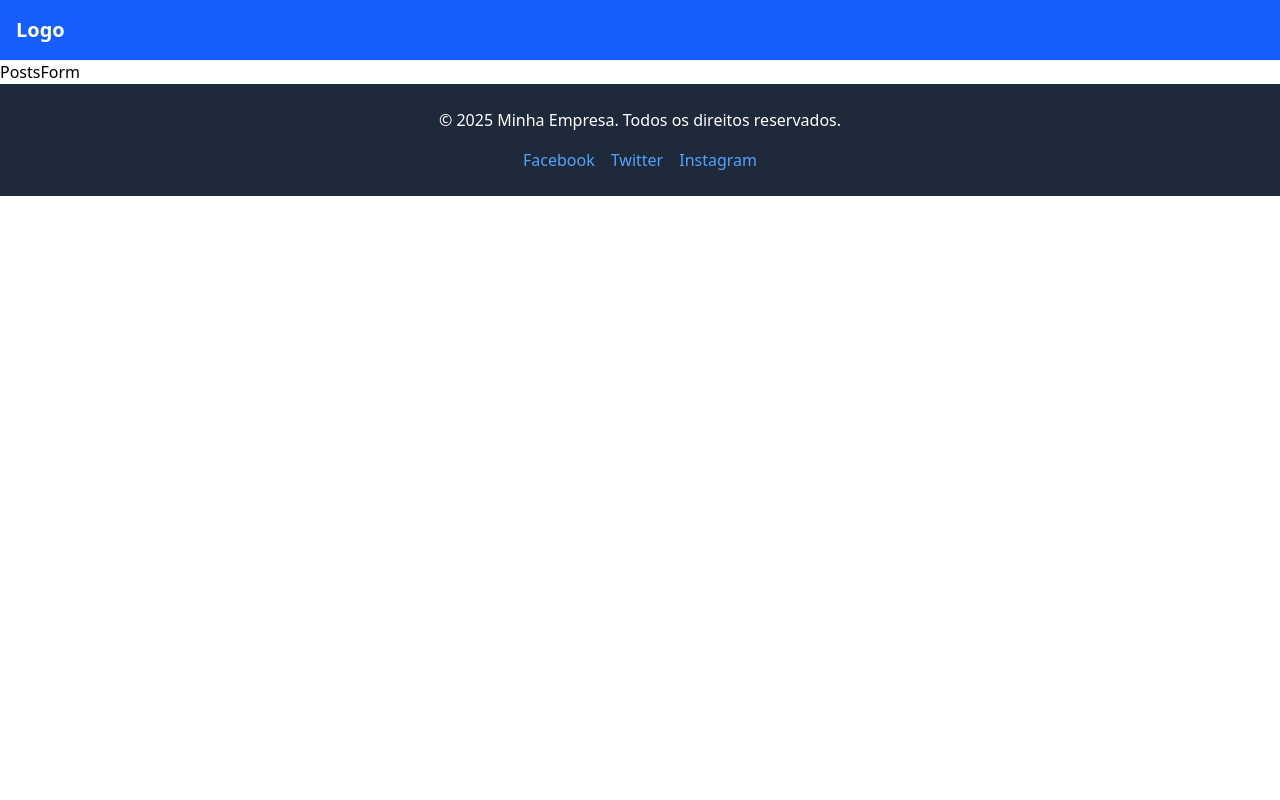
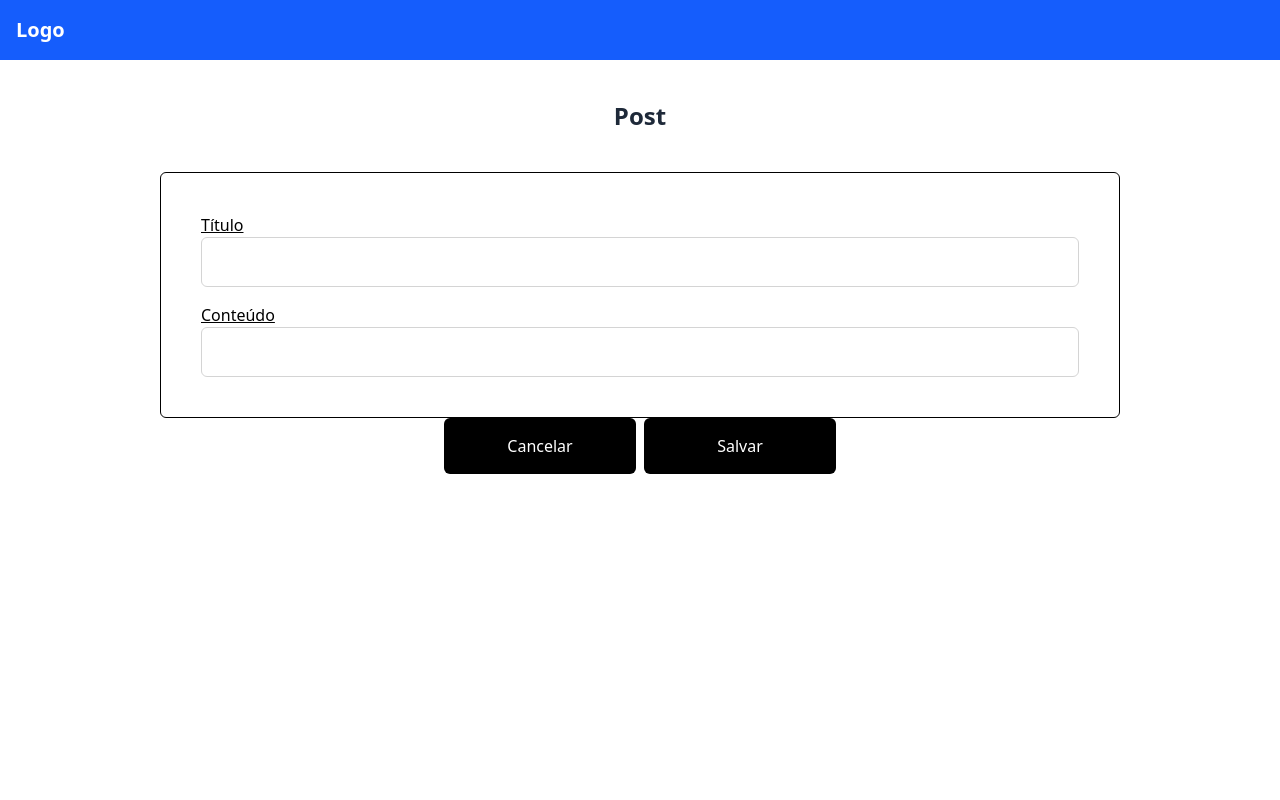
Before and after one commit to SidiJr/projeto-blog, a React (Vite) app: page /posts/form in a window 1280 px wide. Shown: the top 800 px of the page. Built offline with nearby package versions, Linux system fonts and the light colour scheme.

Commit message:
feat: :zap: Formulário e Base do Axios
Formulário e Base do Axios

```diff
--- /dev/null
+++ b/src/api/axios.jsx
@@ -0,0 +1,8 @@
+import axios from 'axios';
+
+// Configuração base do Axios
+const api = axios.create({
+  baseURL: 'http://localhost:3000/api',
+});
+
+export default api;
--- a/src/components/Constructor/Navbar.jsx
+++ b/src/components/Constructor/Navbar.jsx
@@ -4,7 +4,9 @@ const Navbar = () => {
   return (
     <nav className="bg-blue-600 p-4">
       <div className="container mx-auto flex justify-between items-center">
-        <div className="text-white text-xl font-semibold">Logo</div>
+        <div className="text-white text-xl font-semibold">
+          <a href="/">Logo</a>
+        </div>
         {/* <div className="space-x-6">
           <a href="/" className="text-white hover:text-blue-300">
             Home
--- /dev/null
+++ b/src/components/Constructor/Texts.jsx
@@ -0,0 +1,25 @@
+// Fundo principal: bg-gray-50
+
+// Sidebar/Menu: bg-gray-900 (para o fundo) e text-white (para o texto)
+
+// Texto principal: text-gray-800
+
+// Texto secundário: text-gray-500
+
+// Botão primário: bg-indigo-600, hover:bg-indigo-700, text-white
+
+// Botão secundário: bg-gray-200, hover:bg-gray-300, text-gray-800
+
+// Alerta de sucesso: bg-green-500, text-white
+
+// Alerta de erro: bg-red-500, text-white
+
+// Link/Ação secundária: text-indigo-500, hover:text-indigo-700
+
+export const Title = ({ title }) => {
+  return <p className="text-2xl font-semibold text-gray-800 p-10">{title}</p>;
+};
+
+export const Text = ({ text }) => {
+  return <p className="text-base text-gray-500">{text}</p>;
+};
--- /dev/null
+++ b/src/components/Form/Button.jsx
@@ -0,0 +1,28 @@
+import clsx from 'clsx';
+import React from 'react';
+
+const BaseButton = ({ isForm, text, buttonClass }) => {
+  const baseButtonClass = "bg-black text-white px-4 py-4 rounded-md w-48";
+  const transitionClass = "transition duration-300 transform";
+  const hoverClass = "hover:scale-105 hover:bg-gray-800";
+  const focusClass = "focus:outline-none focus:ring-2 focus:ring-offset-2 focus:ring-black";
+  const activeClass = "active:scale-95";
+
+  return (
+    <button
+      type={isForm ? 'submit' : 'button'}
+      className={clsx(
+        baseButtonClass,
+        transitionClass,
+        hoverClass,
+        focusClass,
+        activeClass,
+        buttonClass
+      )}
+    >
+      {text}
+    </button>
+  );
+};
+
+export default BaseButton;
--- a/src/components/Form/Form.jsx
+++ b/src/components/Form/Form.jsx
@@ -1,12 +1,61 @@
-import React from 'react'
-import Button from '../Constructor/Button'
+import clsx from "clsx";
+import { useForm } from "../../contexts/FormContext";
+import BaseButton from "./Button";
+import Input from "./Input";
+import { Text, Title } from "../Constructor/Texts";
 
-const Form = () => {
+// Necessário passar um array de objetos com os fields e a função de submit
+const Form = ({ fields, onSubmit, buttonText, title }) => {
+  const { formData, updateFormData } = useForm();
+
+  const handleChange = (e) => {
+    const { name, value } = e.target;
+    updateFormData(name, value);
+  };
+
+  const handleSubmit = () => {
+    //aqui vai ser enviado os dados para o back
+  };
+
+  console.log("formData: ", formData);
+
   return (
-    <form action="">
-      <Button />
-    </form>
-  )
-}
+    //Envolve todo o componente
 
-export default Form
+    <section className={clsx("w-full flex flex-col items-center h-screen")}>
+      <Title title={title} />
+      <form
+        className="w-full flex flex-col items-center"
+        onSubmit={handleSubmit}
+      >
+        {/* Envolve os campos */}
+        <div
+          className={clsx(
+            "flex flex-col border bg-white p-10 gap-4 rounded-md w-3/4"
+          )}
+        >
+          {fields.map((field) => (
+            // Envolve cada campo
+            <div key={field.name}>
+              <Input
+                name={field.name}
+                type={field.type}
+                value={formData[field.name] || ""}
+                onChange={handleChange}
+                required={field.required}
+                label={field.label}
+              />
+            </div>
+          ))}
+        </div>
+
+        <div className="flex gap-2">
+          <BaseButton text={"Cancelar"} />
+          <BaseButton isForm text={buttonText ?? "Salvar"} />
+        </div>
+      </form>
+    </section>
+  );
+};
+
+export default Form;
--- a/src/components/Form/Input.jsx
+++ b/src/components/Form/Input.jsx
@@ -1,9 +1,29 @@
-import React from 'react'
+import clsx from "clsx";
+import React from "react";
 
-const Input = () => {
+const Input = ({ label, type, name, value, onChange, required, textArea }) => {
   return (
-    <input />
-  )
-}
+    <div>
+      {label && (
+        <label className={clsx("w-full underline")} htmlFor={name}>
+          {label}
+        </label>
+      )}
+      <input
+        className={clsx(
+          "border border-neutral-300 rounded-md w-full py-3 px-4 text-gray-700 placeholder-gray-400",
+          "transition-all duration-300 ease-in-out transform focus:outline-none focus:ring-2 focus:ring-blue-500 focus:border-blue-500",
+          "hover:shadow-md hover:border-blue-400"
+        )}
+        type={type}
+        name={name}
+        id={name}
+        value={value}
+        onChange={onChange}
+        required={required}
+      />
+    </div>
+  );
+};
 
-export default Input
+export default Input;
--- a/src/components/Form/Label.jsx
+++ /dev/null
@@ -1,9 +0,0 @@
-import React from 'react'
-
-const Label = () => {
-  return (
-    <label></label>
-  )
-}
-
-export default Label
--- /dev/null
+++ b/src/contexts/FormContext.jsx
@@ -0,0 +1,25 @@
+import React, { createContext, useState, useContext } from 'react';
+
+const FormContext = createContext();
+
+export const FormProvider = ({ children }) => {
+
+  const [formData, setFormData] = useState({});
+
+  const updateFormData = (field, value) => {
+    setFormData(prevData => ({
+      ...prevData,
+      [field]: value
+    }));
+  };
+
+  return (
+    <FormContext.Provider value={{ formData, updateFormData }}>
+      {children}
+    </FormContext.Provider>
+  );
+};
+
+export const useForm = () => {
+  return useContext(FormContext);
+};
--- a/src/pages/Categories/CategoriesForm.jsx
+++ b/src/pages/Categories/CategoriesForm.jsx
@@ -1,9 +1,28 @@
-import React from 'react'
+import React from "react";
+import { FormProvider } from "../../contexts/FormContext";
+import Form from "../../components/Form/Form";
 
-const CategoriesForm = () => {
+const PostsForm = () => {
+  const fields = [
+    {
+      name: "categoria",
+      type: "text",
+      label: "Categoria",
+      required: true,
+    },
+    {
+      name: "descricao",
+      type: "text",
+      label: "Descrição",
+      required: true,
+    },
+  ];
+
   return (
-    <div>CategoriesForm</div>
-  )
-}
+    <FormProvider>
+      <Form fields={fields} title={"Post"} />
+    </FormProvider>
+  );
+};
 
-export default CategoriesForm
+export default PostsForm;
--- a/src/pages/Home.jsx
+++ b/src/pages/Home.jsx
@@ -3,7 +3,7 @@ import Button from "../components/Constructor/Button";
 
 function Home() {
   return (
-    <main className="flex-grow bg-gray-100 flex min-h-screen">
+    <main className="flex-grow flex min-h-screen">
       <div className="container mx-auto text-center grid grid-cols-2 max-h-48 mt-20">
         <div className="m-2 grid grid-rows-2 gap-3">
           <Button href="posts" children="Listar Posts" />
--- a/src/pages/Posts/PostsForm.jsx
+++ b/src/pages/Posts/PostsForm.jsx
@@ -1,9 +1,28 @@
-import React from 'react'
+import React from "react";
+import { FormProvider } from "../../contexts/FormContext";
+import Form from "../../components/Form/Form";
 
 const PostsForm = () => {
+  const fields = [
+    {
+      name: "titulo",
+      type: "text",
+      label: "Título",
+      required: true,
+    },
+    {
+      name: "conteudo",
+      type: "text",
+      label: "Conteúdo",
+      required: true,
+    },
+  ];
+
   return (
-    <div>PostsForm</div>
-  )
-}
+    <FormProvider>
+      <Form fields={fields} title={"Post"} />
+    </FormProvider>
+  );
+};
 
-export default PostsForm
+export default PostsForm;
```
Also changed, not shown: src/hooks/get.jsx (added, +26 -0 lines).
